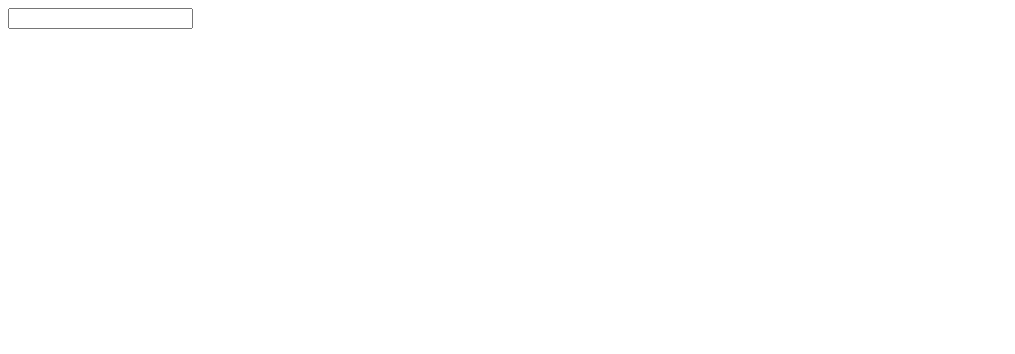
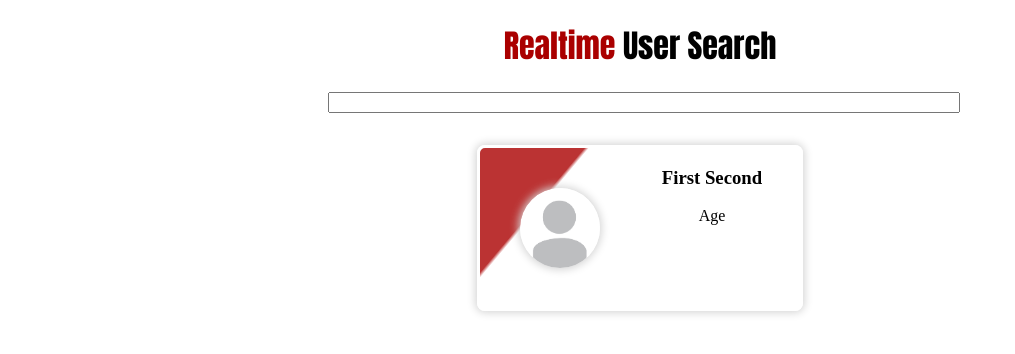
Before and after one commit to istvnemeth1/UserSearch, a plain HTML site: page index.html in a window 1280 px wide. Shown: the whole page, without its empty margins (0-1015 px from the left). Drawn offline with Linux system fonts and the light colour scheme.

Commit message:
Basic css and Cards

```diff
--- a/index.html
+++ b/index.html
@@ -5,14 +5,22 @@
     <meta http-equiv="X-UA-Compatible" content="IE=edge">
     <meta name="viewport" content="width=device-width, initial-scale=1.0">
     <title>User Search</title>
+    <link rel="stylesheet" href="style/style.css">
 </head>
 <body>
     <div id="container">
         <div id="head">
+            <h1><span class="red">Realtime</span> User Search</h1>
             <input type="text" oninput="runThis()">
         </div>
-        <div id="body">
-            <div id="userCard"></div>
+        <div id="users">
+            <div id="userCard">
+                <img src="media/profile.png" alt="profile picture">
+                <div id="data">
+                    <h3>First Second</h3>
+                    <p>Age</p>
+                </div>
+            </div>
         </div>
     </div>
 </body>
--- a/style/style.css
+++ b/style/style.css
@@ -0,0 +1,62 @@
+body {
+    margin: 0;
+    padding: 0;
+}
+
+#container {
+
+    max-width: 65rem;
+    margin: auto;
+}
+
+h1 {
+    text-align: center;
+    font-family: Impact, Haettenschweiler, 'Arial Narrow Bold', sans-serif;
+}
+
+input {
+    position: relative;
+    width: 60%;
+    left: 20%;
+}
+
+#users {
+
+    display: flex;
+    justify-content: space-around;
+    margin-top: 2rem;
+    flex-wrap: wrap;
+}
+
+#userCard {
+    width: 20rem;
+    height: 10rem;
+    margin-bottom: 2rem;
+    border-radius: .5rem;
+    box-shadow: 0 0 .5rem .1rem lightgrey;
+    border: 3px solid white;
+    background: linear-gradient(130deg, rgba(170, 0, 0, .8) 0%, rgba(170, 0, 0, .8) 23%, white 24%) no-repeat;
+}
+
+img {
+    overflow: hidden;
+    float: left;
+    margin: 2.5rem;
+    height: 5rem;
+    width: 5rem;
+    border-radius: 50%;
+    box-shadow: 0 0 .5rem .1rem lightgrey;
+}
+
+#data {
+
+    text-align: center;
+    padding-right: 1rem;
+    float: right;
+    height: 100%;
+    width: 9rem;
+}
+
+.red {
+    color: rgb(170, 0, 0);
+}
```
Also changed, not shown: media/profile.png (added).
